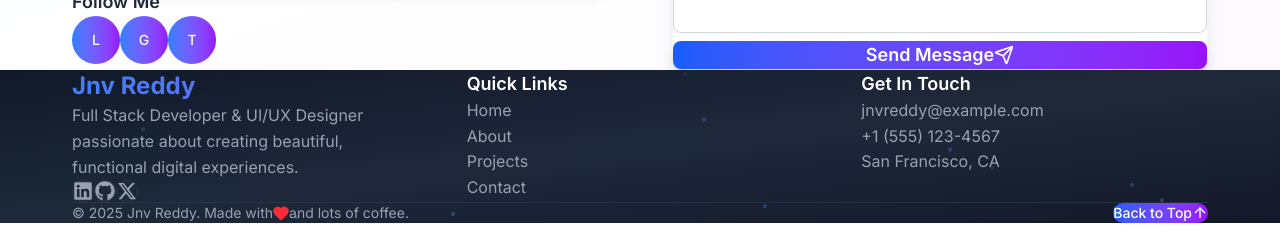
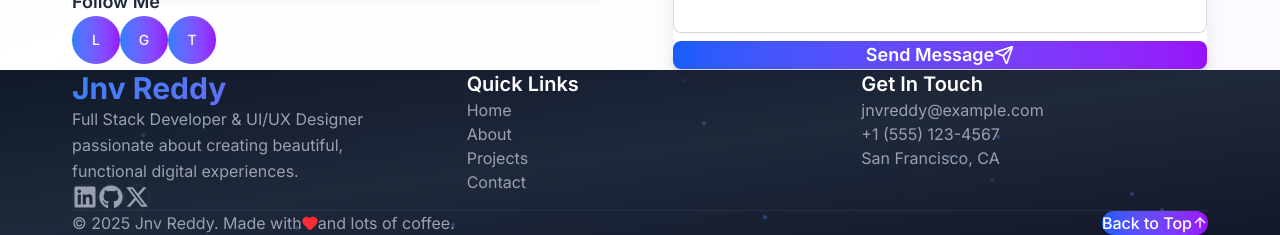
Before and after one commit to jnvreddy/Portfolio, a React (Vite) app: page / in a window 1280 px wide. Shown: the part 2667-2902 px from the top of the page. Built offline with nearby package versions, Linux system fonts and the light colour scheme.

Commit message:
footer padding adjusted

```diff
--- a/src/components/Footer.tsx
+++ b/src/components/Footer.tsx
@@ -47,10 +47,6 @@ const Footer = () => {
     visible: {
       opacity: 1,
       y: 0,
-      transition: {
-        duration: 0.6,
-        ease: "easeOut",
-      },
     },
   };
 
@@ -62,40 +58,40 @@ const Footer = () => {
         <div className="absolute top-0 left-0 w-full h-full bg-[radial-gradient(circle_at_50%_50%,rgba(59,130,246,0.1),transparent_50%)]"></div>
       </div>
 
-      <div className="container mx-auto px-4 relative z-10">
+      <div className="container mx-auto px-6 sm:px-8 lg:px-12 relative z-10">
         <motion.div
           variants={containerVariants}
           initial="hidden"
           whileInView="visible"
           viewport={{ once: true, margin: "-100px" }}
-          className="py-16"
+          className="py-12 sm:py-16 lg:py-20"
         >
           {/* Main Footer Content */}
-          <div className="grid md:grid-cols-3 gap-12 mb-12">
+          <div className="grid grid-cols-1 sm:grid-cols-2 lg:grid-cols-3 gap-8 sm:gap-12 mb-12">
             {/* Brand Section */}
-            <motion.div variants={itemVariants} className="text-center md:text-left">
-              <h3 className="text-2xl font-bold gradient-text-blue mb-4">
+            <motion.div variants={itemVariants} className="text-center lg:text-left sm:col-span-2 lg:col-span-1">
+              <h3 className="text-2xl sm:text-3xl font-bold gradient-text-blue mb-4">
                 Jnv Reddy
               </h3>
-              <p className="text-gray-400 leading-relaxed mb-6">
+              <p className="text-gray-400 leading-relaxed mb-6 max-w-md mx-auto lg:mx-0">
                 Full Stack Developer & UI/UX Designer passionate about creating
                 beautiful, functional digital experiences.
               </p>
-              <div className="flex justify-center md:justify-start space-x-4">
+              <div className="flex justify-center lg:justify-start space-x-4">
                 {socialLinks.map((social, index) => (
                   <motion.a
                     key={social.name}
                     href={social.href}
                     target="_blank"
                     rel="noopener noreferrer"
-                    className={`group relative p-3 rounded-full bg-gray-800/50 backdrop-blur-sm border border-gray-700/50 text-gray-400 ${social.color} ${social.bgColor} transition-all duration-300`}
+                    className={`group relative p-3 sm:p-4 rounded-full bg-gray-800/50 backdrop-blur-sm border border-gray-700/50 text-gray-400 ${social.color} ${social.bgColor} transition-all duration-300`}
                     whileHover={{ scale: 1.1, y: -2 }}
                     whileTap={{ scale: 0.95 }}
                     initial={{ opacity: 0, y: 20 }}
                     animate={{ opacity: 1, y: 0 }}
                     transition={{ delay: index * 0.1 }}
                   >
-                    <social.icon size={20} />
+                    <social.icon size={20} className="sm:w-6 sm:h-6" />
 
                     {/* Tooltip */}
                     <div className="absolute -top-12 left-1/2 transform -translate-x-1/2 bg-gray-800 text-white text-xs px-2 py-1 rounded opacity-0 group-hover:opacity-100 transition-opacity duration-300 whitespace-nowrap">
@@ -107,14 +103,14 @@ const Footer = () => {
             </motion.div>
 
             {/* Quick Links */}
-            <motion.div variants={itemVariants} className="text-center md:text-left">
-              <h4 className="text-lg font-semibold text-white mb-6">Quick Links</h4>
+            <motion.div variants={itemVariants} className="text-center lg:text-left">
+              <h4 className="text-lg sm:text-xl font-semibold text-white mb-6">Quick Links</h4>
               <div className="space-y-3">
                 {["Home", "About", "Projects", "Contact"].map((link, index) => (
                   <motion.a
                     key={link}
                     href={`#${link.toLowerCase()}`}
-                    className="block text-gray-400 hover:text-white transition-colors duration-300 hover:translate-x-1 transform"
+                    className="block text-gray-400 hover:text-white transition-colors duration-300 hover:translate-x-1 transform text-sm sm:text-base"
                     whileHover={{ x: 5 }}
                     initial={{ opacity: 0, x: -20 }}
                     animate={{ opacity: 1, x: 0 }}
@@ -127,11 +123,11 @@ const Footer = () => {
             </motion.div>
 
             {/* Contact Info */}
-            <motion.div variants={itemVariants} className="text-center md:text-left">
-              <h4 className="text-lg font-semibold text-white mb-6">Get In Touch</h4>
+            <motion.div variants={itemVariants} className="text-center lg:text-left">
+              <h4 className="text-lg sm:text-xl font-semibold text-white mb-6">Get In Touch</h4>
               <div className="space-y-3">
                 <motion.p
-                  className="text-gray-400"
+                  className="text-gray-400 text-sm sm:text-base"
                   initial={{ opacity: 0, y: 20 }}
                   animate={{ opacity: 1, y: 0 }}
                   transition={{ delay: 0.1 }}
@@ -139,7 +135,7 @@ const Footer = () => {
                   jnvreddy@example.com
                 </motion.p>
                 <motion.p
-                  className="text-gray-400"
+                  className="text-gray-400 text-sm sm:text-base"
                   initial={{ opacity: 0, y: 20 }}
                   animate={{ opacity: 1, y: 0 }}
                   transition={{ delay: 0.2 }}
@@ -147,7 +143,7 @@ const Footer = () => {
                   +1 (555) 123-4567
                 </motion.p>
                 <motion.p
-                  className="text-gray-400"
+                  className="text-gray-400 text-sm sm:text-base"
                   initial={{ opacity: 0, y: 20 }}
                   animate={{ opacity: 1, y: 0 }}
                   transition={{ delay: 0.3 }}
@@ -161,14 +157,14 @@ const Footer = () => {
           {/* Divider */}
           <motion.div
             variants={itemVariants}
-            className="border-t border-gray-700/50 mb-8"
+            className="border-t border-gray-700/50 mb-8 sm:mb-12"
           />
 
           {/* Bottom Section */}
-          <div className="flex flex-col md:flex-row items-center justify-between">
+          <div className="flex flex-col sm:flex-row items-center justify-between gap-4 sm:gap-6">
             <motion.p
               variants={itemVariants}
-              className="text-gray-400 text-sm mb-4 md:mb-0 flex items-center"
+              className="text-gray-400 text-sm sm:text-base flex items-center justify-center sm:justify-start"
             >
               © {new Date().getFullYear()} Jnv Reddy. Made with{" "}
               <motion.span
@@ -184,7 +180,7 @@ const Footer = () => {
             {/* Back to Top Button */}
             <motion.button
               onClick={scrollToTop}
-              className="group flex items-center space-x-2 px-4 py-2 bg-gradient-to-r from-blue-600 to-purple-600 rounded-full text-white text-sm font-medium hover:shadow-lg transition-all duration-300"
+              className="group flex items-center space-x-2 px-4 py-2 sm:px-6 sm:py-3 bg-gradient-to-r from-blue-600 to-purple-600 rounded-full text-white text-sm sm:text-base font-medium hover:shadow-lg transition-all duration-300"
               whileHover={{ scale: 1.05, y: -2 }}
               whileTap={{ scale: 0.95 }}
               variants={itemVariants}
```
